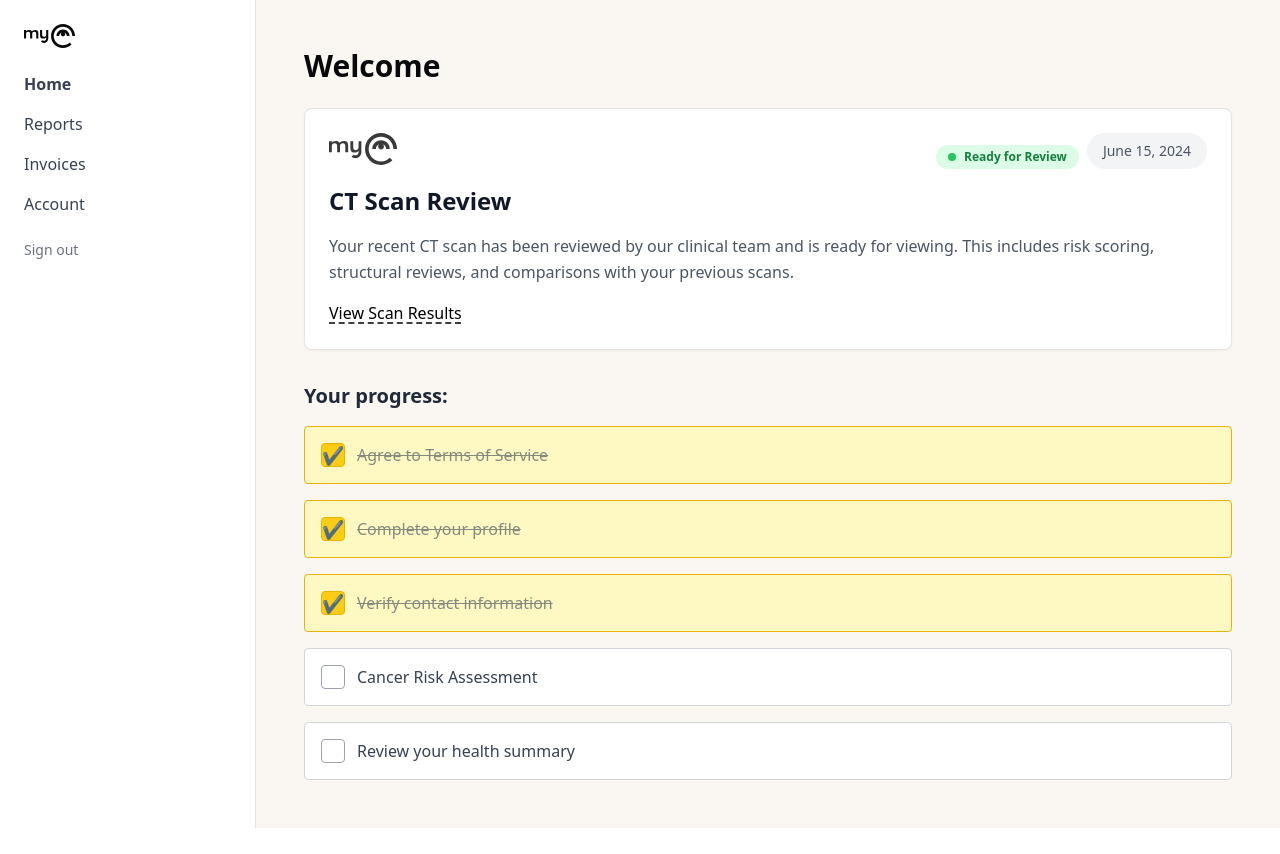
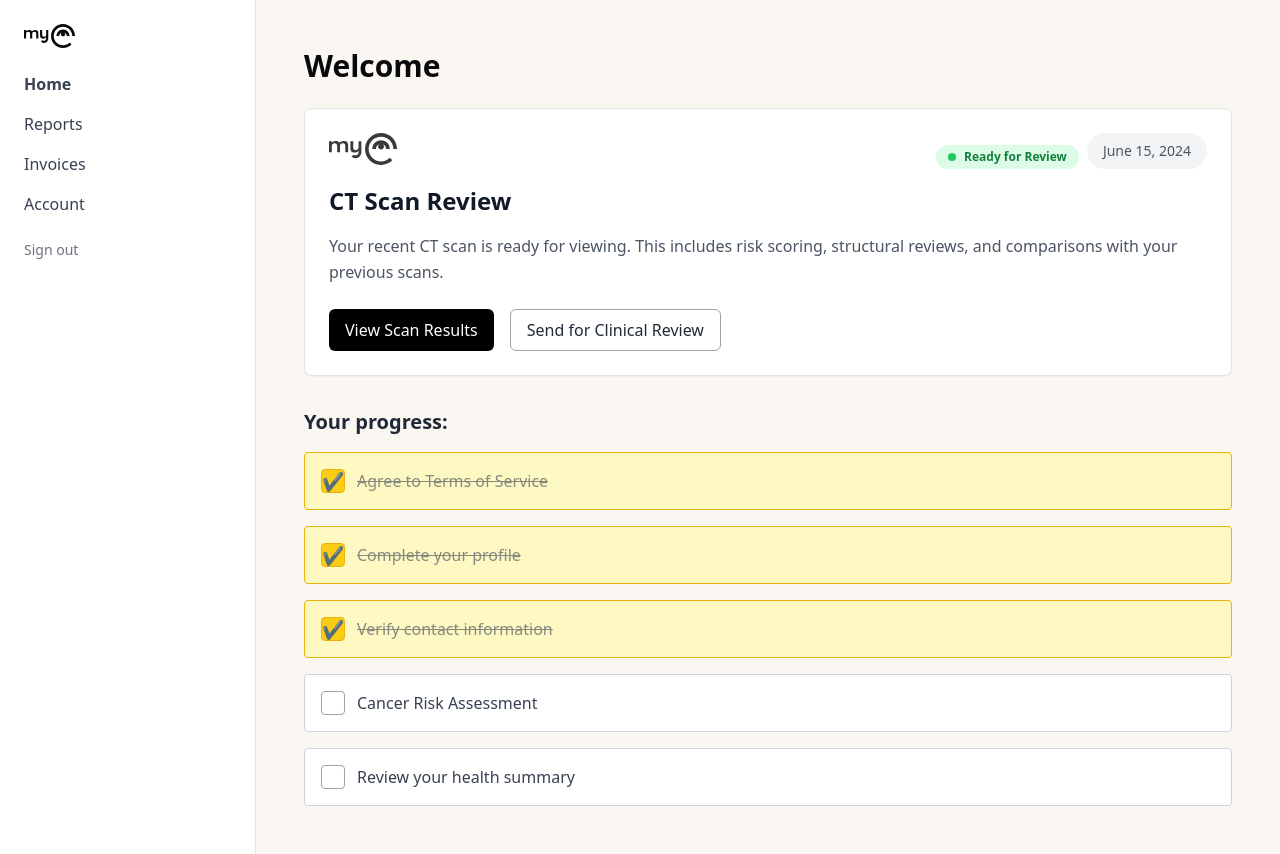
Before and after one commit to edbr/ezra, a Next.js app: page / in a window 1280 px wide. Before the commit the page ends 828 px from the top, so only its background shows below. Built offline with nearby package versions, Linux system fonts and the light colour scheme.

Commit message:
erady for review

```diff
--- a/src/app/page.tsx
+++ b/src/app/page.tsx
@@ -16,10 +16,11 @@ export default function HomePage() {
             <ResultCard
                 title="CT Scan Review"
                 date="June 15, 2024"
-    description="Your recent CT scan has been reviewed by our clinical team and is ready for viewing. This includes risk scoring, structural reviews, and comparisons with your previous scans."
+                description="Your recent CT scan is ready for viewing. This includes risk scoring, structural reviews, and comparisons with your previous scans."
                 status="ready"
             />
             </Link>
+
         <TaskList header="Your progress:" />
       </main>
     </div>
--- a/src/app/reports/page.tsx
+++ b/src/app/reports/page.tsx
@@ -14,12 +14,11 @@ export default function ResultsPage() {
 
         {/* IMAGING RESULTS SECTION */}
         <SectionHeader title="Imaging Results" />
-
             <Link href="/reports/fatty-liver">
             <ResultCard
                 title="CT Scan Review"
                 date="June 15, 2024"
-    description="Your recent CT scan has been reviewed by our clinical team and is ready for viewing. This includes risk scoring, structural reviews, and comparisons with your previous scans."
+                description="Your recent CT scan is ready for viewing. This includes risk scoring, structural reviews, and comparisons with your previous scans."
                 status="ready"
             />
             </Link>
@@ -29,6 +28,7 @@ export default function ResultsPage() {
           date="February 3, 2024"
           description="Your full-body MRI scan is available for review. This includes detailed analysis across all body systems."
           status="processing"
+        showClinicalReview={false}
         />
 
         {/* DIVIDER */}
@@ -42,6 +42,7 @@ export default function ResultsPage() {
           date="January 12, 2024"
           description="Your complete blood panel, including metabolic, inflammatory, and nutrient markers, is ready for review."
           status="done"
+        showClinicalReview={false}
         />
 
         <ResultCard
@@ -49,6 +50,7 @@ export default function ResultsPage() {
           date="December 4, 2023"
           description="Your genetic screening results are available and include insights for long-term health risk prevention."
           status="submitted"
+          showClinicalReview={false}
 />
       </main>
     </div>
--- a/src/components/ResultsCard.tsx
+++ b/src/components/ResultsCard.tsx
@@ -1,18 +1,19 @@
 "use client";
-
-import Link from "next/link";
 
 export function ResultCard({
   title,
   date,
   description,
   status = "ready",
+  showClinicalReview = true,
 }: {
   title: string;
   date: string;
   description?: string;
   status?: "submitted" | "processing" | "ready" | "done";
+  showClinicalReview?: boolean;
 }) {
+
   const statusStyles = {
     submitted: {
       bg: "bg-yellow-100",
@@ -59,10 +60,8 @@ export function ResultCard({
           </svg>
         </div>
 
-        {/* STATUS PILL + DATE */}
+        {/* STATUS + DATE */}
         <div className="flex flex-row items-end gap-2">
-
-          {/* STATUS PILL */}
           <div
             className={`flex items-center gap-2 ${statusStyles.bg} ${statusStyles.text} text-xs font-semibold px-3 py-1 rounded-full`}
           >
@@ -70,7 +69,6 @@ export function ResultCard({
             {statusStyles.label}
           </div>
 
-          {/* DATE */}
           <div className="bg-gray-100 text-gray-600 text-sm px-4 py-2 rounded-full">
             {date}
           </div>
@@ -80,15 +78,27 @@ export function ResultCard({
       {/* TITLE */}
       <h2 className="text-2xl font-semibold text-gray-900">{title}</h2>
 
-      {/* Description */}
-      {description && (
-        <p className="text-gray-600 leading-relaxed">{description}</p>
-      )}
+      {/* NEW PERSONALIZED MESSAGE */}
+      <p className="text-gray-600 leading-relaxed">
+        {description}
+      </p>
 
-      {/* Link */}
-      <button className="text-black underline underline-offset-4 decoration-dashed">
-        View Scan Results
-      </button>
+{/* ACTION BUTTONS */}
+<div className="flex gap-4 pt-2">
+
+  {/* Primary action */}
+  <button className="px-4 py-2 bg-black text-white rounded-md hover:bg-gray-900 transition">
+    View Scan Results
+  </button>
+
+  {/* Secondary action — only shown when allowed */}
+  {showClinicalReview && (
+    <button className="px-4 py-2 border border-gray-400 text-gray-800 rounded-md hover:bg-gray-100 transition">
+      Send for Clinical Review
+    </button>
+  )}
+</div>
+
     </div>
   );
 }
```
Lines whose indentation alone changed are shown as unchanged.
